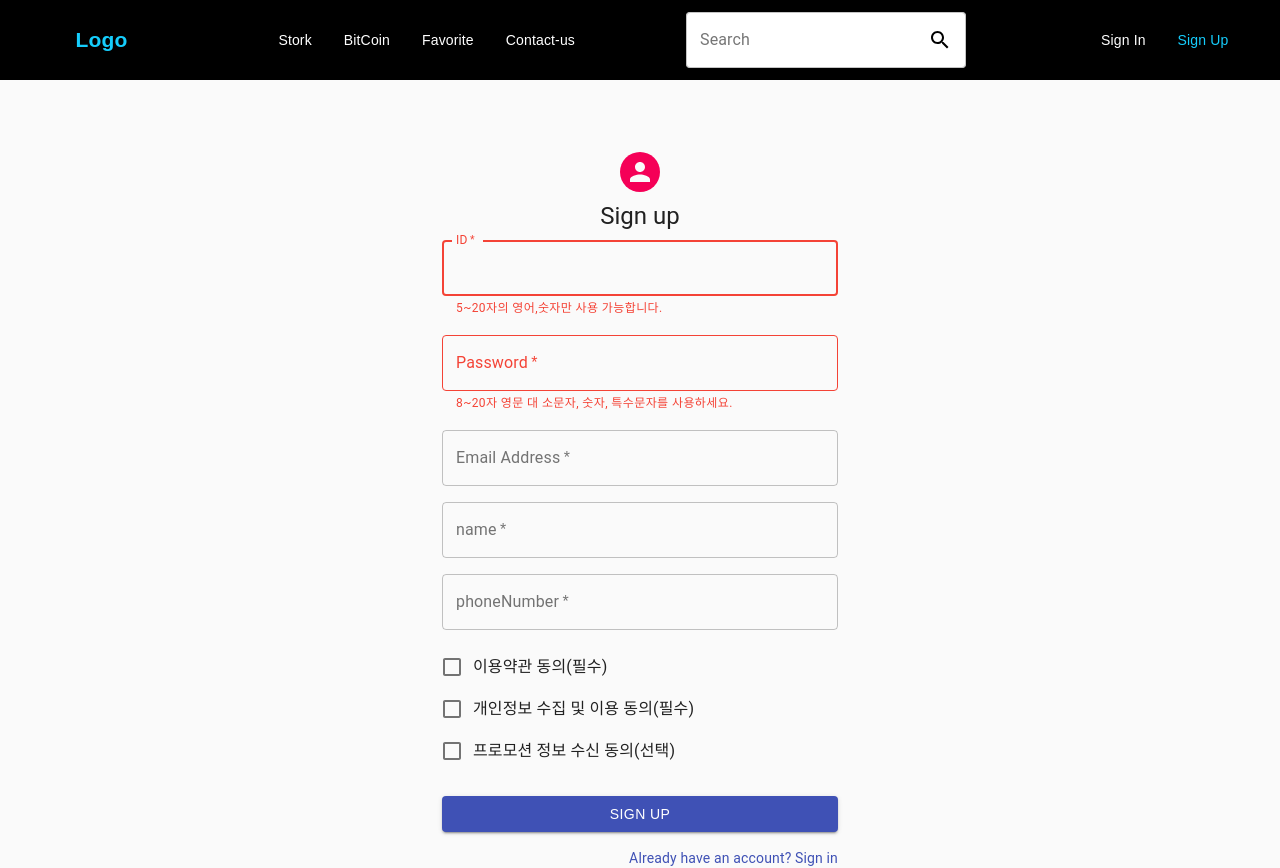
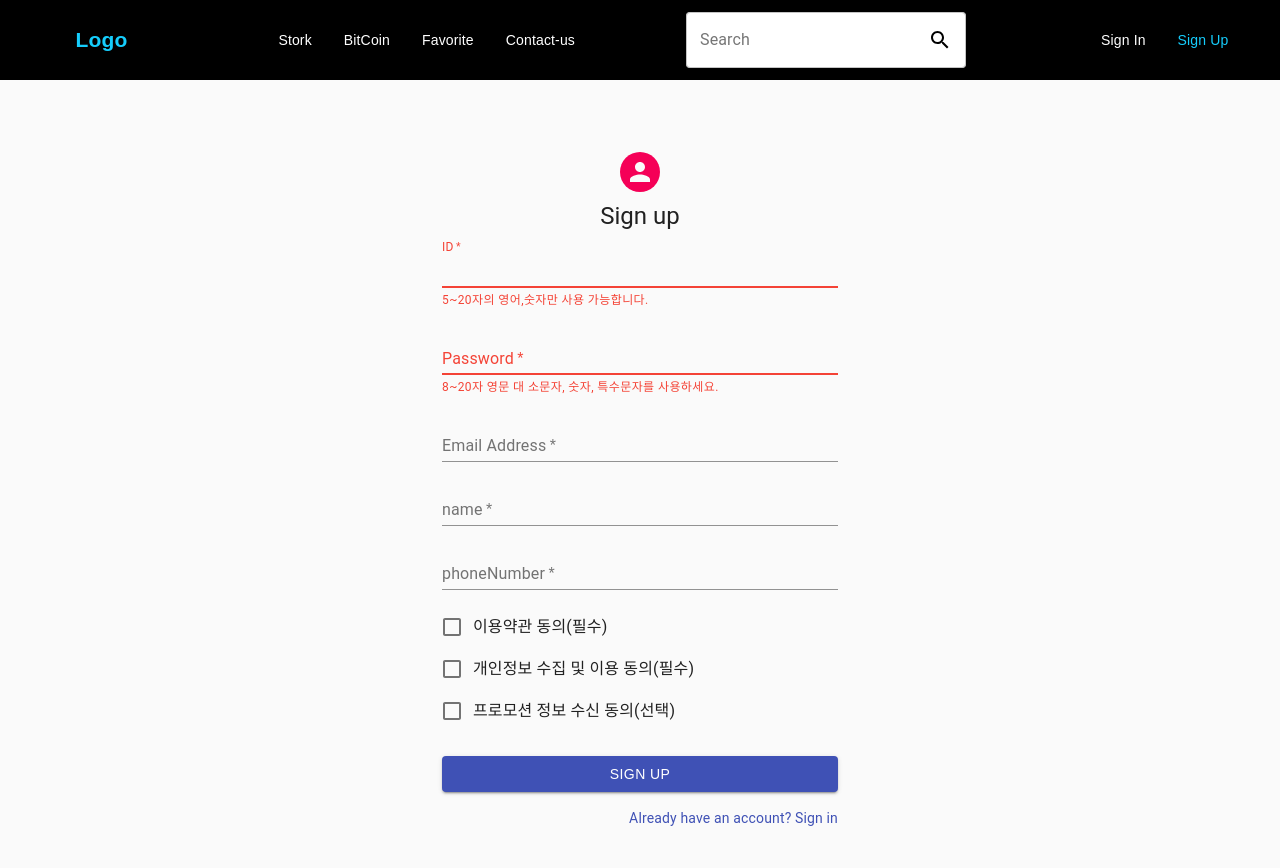
Before and after one commit to salvable/web-Stork, a React (Create React App) app: page /signUp in a window 1280 px wide. After the commit the page ends 828 px from the top, so only its background shows below. Built offline with nearby package versions, Linux system fonts and the light colour scheme.

Commit message:
textfield style변경

```diff
--- a/src/App.js
+++ b/src/App.js
@@ -11,6 +11,7 @@ import Favorite from "./Stork/Pages/favorite/favorite"
 import Contact from "./Stork/Pages/contact-us/contact-us"
 import Profile from "./Stork/Pages/profile/profile"
 import CheckInfo from "./Stork/Pages/profile/checkInfo";
+import ModifyInfo from "./Stork/Pages/profile/modifyInfo";
 
 function App() {
   return (
@@ -26,6 +27,7 @@ function App() {
               <Route path="/contact-us" component={Contact}/>
               <Route path="/profile/:userId" component={Profile}/>
               <Route path="/checkInfo/:userId" component={CheckInfo}/>
+              <Route path="/modify/:userId" component={ModifyInfo}/>
           </Switch>
       </Router>
   );
--- a/src/Stork/Pages/profile/checkInfo.js
+++ b/src/Stork/Pages/profile/checkInfo.js
@@ -35,6 +35,7 @@ const CheckInfo = ({match}) => {
         try{
             const response = await axios.get(`http://localhost:3000/checkUser/${userId}?password=${password}`)
             if(response.data.result){
+                alert("유저 정보가 확인되었습니다.")
                 history.replace(`/modify/${userId}`)
             }
         }catch (e) {
@@ -54,7 +55,7 @@ const CheckInfo = ({match}) => {
                             <TextField
                                 autoComplete="fname"
                                 name="ID"
-                                variant="outlined"
+                                variant="standard"
                                 fullWidth
                                 id="ID"
                                 label="ID"
@@ -67,7 +68,7 @@ const CheckInfo = ({match}) => {
                         </Grid>
                         <Grid item xs={12}>
                             <TextField
-                                variant="outlined"
+                                variant="standard"
                                 fullWidth
                                 type="password"
                                 id="password"
--- a/src/Stork/Pages/profile/profile.js
+++ b/src/Stork/Pages/profile/profile.js
@@ -71,7 +71,7 @@ const Profile = ({match}) => {
                             <TextField
                                 autoComplete="fname"
                                 name="ID"
-                                variant="outlined"
+                                variant="standard"
                                 fullWidth
                                 id="ID"
                                 label="ID"
@@ -84,7 +84,7 @@ const Profile = ({match}) => {
                         </Grid>
                         <Grid item xs={12}>
                             <TextField
-                                variant="outlined"
+                                variant="standard"
                                 fullWidth
                                 id="email"
                                 label="Email Address"
@@ -98,7 +98,7 @@ const Profile = ({match}) => {
                         </Grid>
                         <Grid item xs={12}>
                             <TextField
-                                variant="outlined"
+                                variant="standard"
                                 fullWidth
                                 name="name"
                                 label="name"
@@ -111,7 +111,7 @@ const Profile = ({match}) => {
                         </Grid>
                         <Grid item xs={12}>
                             <TextField
-                                variant="outlined"
+                                variant="standard"
                                 fullWidth
                                 name="phoneNumber"
                                 label="phoneNumber"
--- a/src/Stork/Pages/sign-In&Up/sign-in.js
+++ b/src/Stork/Pages/sign-In&Up/sign-in.js
@@ -67,7 +67,7 @@ export default function SignIn() {
                 </Typography>
                 <form className={classes.form} noValidate>
                     <TextField
-                        variant="outlined"
+                        variant="standard"
                         margin="normal"
                         value={id}
                         required
@@ -82,7 +82,7 @@ export default function SignIn() {
                         }}
                     />
                     <TextField
-                        variant="outlined"
+                        variant="standard"
                         margin="normal"
                         required
                         fullWidth
--- a/src/Stork/Pages/sign-In&Up/sign-up.js
+++ b/src/Stork/Pages/sign-In&Up/sign-up.js
@@ -105,7 +105,7 @@ export default function SignUp() {
                                 error = {checkId()}
                                 helperText="5~20자의 영어,숫자만 사용 가능합니다."
                                 name="ID"
-                                variant="outlined"
+                                variant="standard"
                                 required
                                 fullWidth
                                 id="ID"
@@ -119,7 +119,7 @@ export default function SignUp() {
                         </Grid>
                         <Grid item xs={12}>
                             <TextField
-                                variant="outlined"
+                                variant="standard"
                                 required
                                 error = {checkPw()}
                                 helperText="8~20자 영문 대 소문자, 숫자, 특수문자를 사용하세요."
@@ -137,7 +137,7 @@ export default function SignUp() {
                         </Grid>
                         <Grid item xs={12}>
                             <TextField
-                                variant="outlined"
+                                variant="standard"
                                 required
                                 fullWidth
                                 id="email"
@@ -152,7 +152,7 @@ export default function SignUp() {
                         </Grid>
                         <Grid item xs={12}>
                             <TextField
-                                variant="outlined"
+                                variant="standard"
                                 required
                                 fullWidth
                                 name="name"
@@ -166,7 +166,7 @@ export default function SignUp() {
                         </Grid>
                         <Grid item xs={12}>
                             <TextField
-                                variant="outlined"
+                                variant="standard"
                                 required
                                 fullWidth
                                 name="phoneNumber"
```
